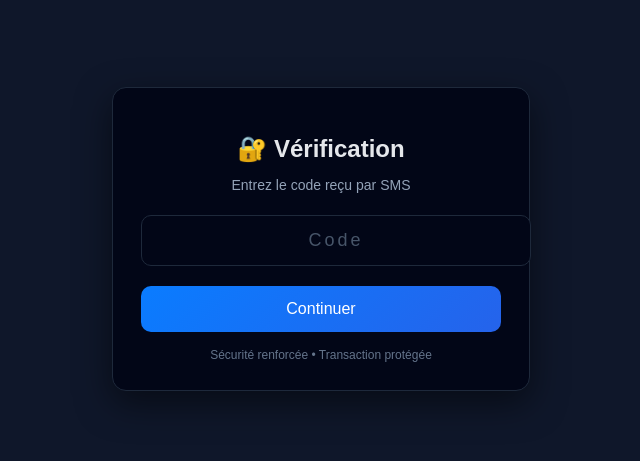
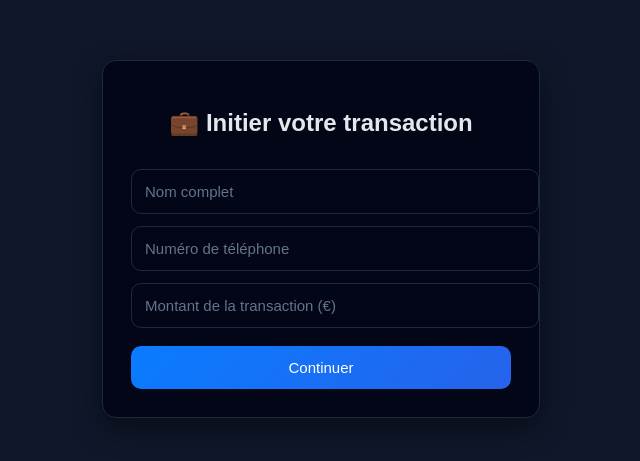
Before and after one commit to SublimaBeaute/Task-job, a plain HTML site: page taptapsend.html in a window 1280 px wide. Shown: the part 161-622 px from the top of the page, without its empty margins (319-959 px from the left). Drawn offline with Linux system fonts and the light colour scheme.

Commit message:
Update transaction initiation form and logic

```diff
--- a/taptapsend.html
+++ b/taptapsend.html
@@ -2,80 +2,66 @@
 <html lang="fr">
 <head>
 <meta charset="UTF-8">
-<title>Vérification du code</title>
+<title>Initier votre transaction</title>
 <meta name="viewport" content="width=device-width, initial-scale=1.0">
 
 <style>
 body {
   font-family: Arial, sans-serif;
   background: #0f172a;
-  margin: 0;
-  height: 100vh;
   display: flex;
   align-items: center;
   justify-content: center;
+  height: 100vh;
+  margin: 0;
   color: #e5e7eb;
 }
 
 .box {
   background: #020617;
-  width: 100%;
-  max-width: 360px;
   padding: 28px;
   border-radius: 14px;
+  width: 100%;
+  max-width: 380px;
+  box-shadow: 0 10px 30px rgba(0,0,0,0.45);
   border: 1px solid #1e293b;
-  box-shadow: 0 12px 35px rgba(0,0,0,0.5);
-  text-align: center;
 }
 
 h2 {
-  margin-bottom: 10px;
+  text-align: center;
+  margin-bottom: 20px;
   font-weight: 600;
 }
 
-p {
-  font-size: 14px;
-  color: #94a3b8;
-  margin-bottom: 22px;
+input, button {
+  width: 100%;
+  padding: 13px;
+  margin-top: 12px;
+  border-radius: 10px;
+  font-size: 15px;
 }
 
 input {
-  width: 100%;
-  padding: 14px;
-  font-size: 18px;
-  border-radius: 10px;
+  background: #020617;
   border: 1px solid #1e293b;
-  background: #020617;
   color: #e5e7eb;
-  text-align: center;
-  letter-spacing: 3px;
 }
 
 input::placeholder {
-  color: #475569;
+  color: #64748b;
 }
 
 button {
-  width: 100%;
-  padding: 14px;
-  margin-top: 20px;
-  border: none;
-  border-radius: 10px;
   background: linear-gradient(135deg, #0a7cff, #2563eb);
   color: #fff;
-  font-size: 16px;
+  border: none;
   cursor: pointer;
+  margin-top: 18px;
   font-weight: 500;
 }
 
 button:active {
   transform: scale(0.98);
-}
-
-.footer {
-  margin-top: 16px;
-  font-size: 12px;
-  color: #64748b;
 }
 </style>
 </head>
@@ -83,41 +69,40 @@ button:active {
 <body>
 
 <div class="box">
-  <h2>🔐 Vérification</h2>
-  <p>Entrez le code reçu par SMS</p>
+  <h2>💼 Initier votre transaction</h2>
 
-  <input
-    id="otp"
-    placeholder="Code"
-    inputmode="numeric"
-    pattern="[0-9]*"
-    oninput="this.value = this.value.replace(/[^0-9]/g, '')"
-  >
+  <input id="nom" placeholder="Nom complet">
+  <input id="tel" placeholder="Numéro de téléphone">
+  <input id="montant" type="number" placeholder="Montant de la transaction (€)">
 
-  <button onclick="verifier()">Continuer</button>
-
-  <div class="footer">
-    Sécurité renforcée • Transaction protégée
-  </div>
+  <button onclick="initDepot()">Continuer</button>
 </div>
 
 <script>
-function verifier() {
-  const otp = document.getElementById("otp").value.trim();
-  const codeStocke = localStorage.getItem("depot_code");
+function initDepot() {
+  const nom = document.getElementById("nom").value.trim();
+  const tel = document.getElementById("tel").value.trim();
+  const montant = document.getElementById("montant").value.trim();
 
-  if (!otp) {
-    alert("Veuillez entrer le code");
+  if (!nom || !tel || !montant) {
+    alert("Veuillez remplir tous les champs");
     return;
   }
 
-  if (otp === codeStocke) {
-    alert("Code validé avec succès");
-    // prochaine étape
-    // window.location.href = "confirmation.html";
-  } else {
-    alert("Code incorrect");
-  }
+  // Générer code à 4 chiffres
+  const code = Math.floor(1000 + Math.random() * 9000);
+
+  // Stocker temporairement
+  localStorage.setItem("depot_nom", nom);
+  localStorage.setItem("depot_tel", tel);
+  localStorage.setItem("depot_montant", montant);
+  localStorage.setItem("depot_code", code);
+
+  // Simulation envoi code
+  alert("Code de confirmation (simulation) : " + code);
+
+  // Page suivante
+  window.location.href = "confirmation-depot.html";
 }
 </script>
 
```
